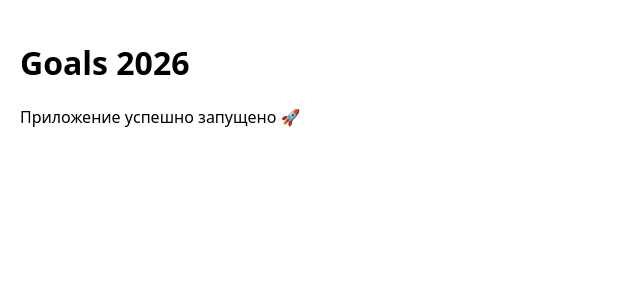
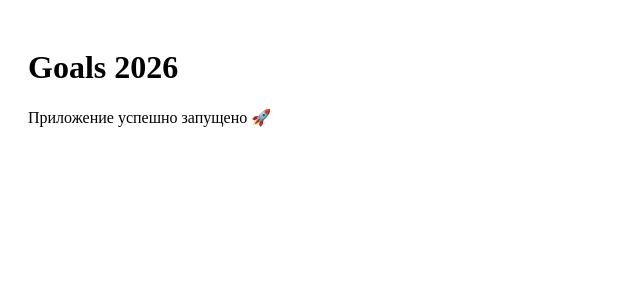
Before and after one commit to Ulibaykin/goals-2026, a Next.js app: page / in a window 1280 px wide. Shown: the top 300 px of the page, without its empty margins (0-640 px from the left). Built offline with nearby package versions, Linux system fonts and the light colour scheme.

Commit message:
Update layout.tsx

```diff
--- a/app/layout.tsx
+++ b/app/layout.tsx
@@ -1,3 +1,8 @@
+export const metadata = {
+  title: 'Goals 2026',
+  description: 'Личный трекер целей на 2026 год',
+}
+
 export default function RootLayout({
   children,
 }: {
@@ -5,9 +10,7 @@ export default function RootLayout({
 }) {
   return (
     <html lang="ru">
-      <body style={{ margin: 0, fontFamily: 'system-ui, sans-serif' }}>
-        {children}
-      </body>
+      <body>{children}</body>
     </html>
   )
 }
```
